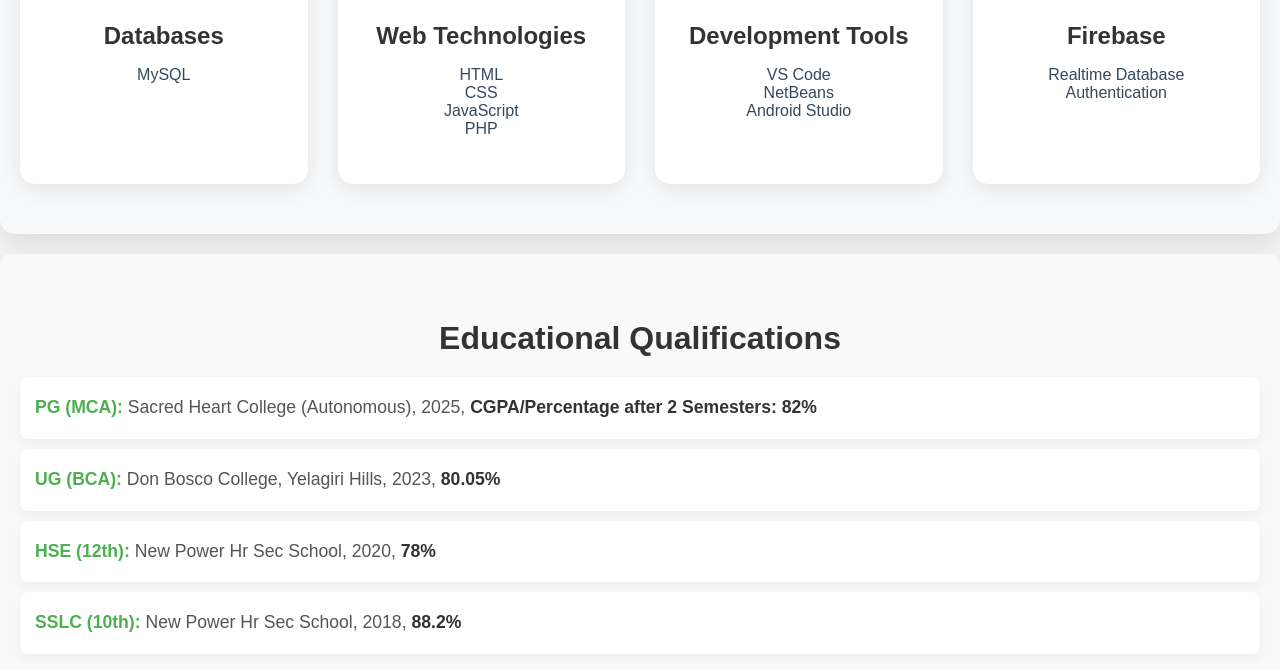
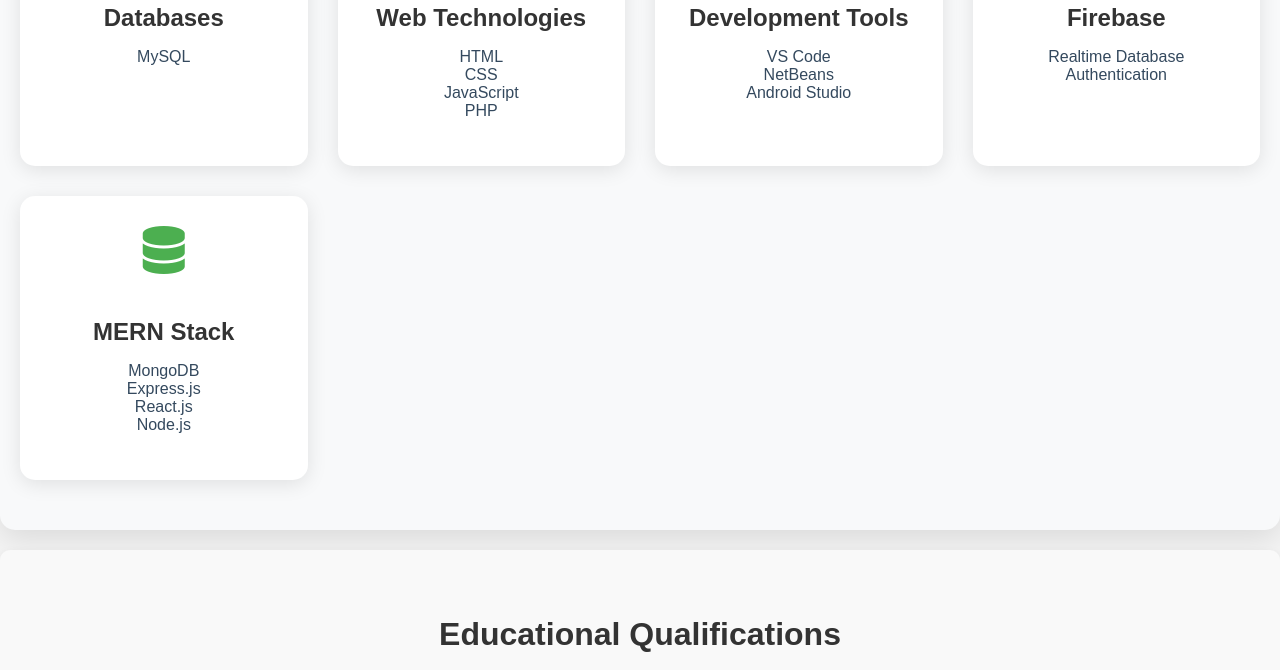
Before and after one commit to Jerinrex/jerin_portfolio, a plain HTML site: page index.html in a window 1280 px wide. Shown: the part 1224-1894 px from the top of the page. Drawn offline with nearby package versions, Linux system fonts and the light colour scheme.

Commit message:
Update index.html

```diff
--- a/index.html
+++ b/index.html
@@ -245,7 +245,7 @@
     <header style="position: relative; padding: 20px; background-color: #0c0c0c;">
         <!-- CV Download -->
         <div style="position: absolute; top: 30px; left: 20px;">
-            <a href="Jerin Rex.G.pdf" download
+            <a href="Jerin rex G.pdf" download
                 style="
                     display: inline-block;
                     text-decoration: none;
@@ -386,7 +386,6 @@
             <h3 style="color: #333; font-size: 1.5em; margin-bottom: 15px;">Frameworks</h3>
             <ul style="list-style: none; padding: 0; color: #34495e;">
                 <li>Laravel</li>
-                <li>React.js</li>
                 <li>.NET (Basic Knowledge)</li>
             </ul>
         </div>
@@ -433,6 +432,17 @@
 
             </ul>
         </div>
+        <div class="skill-box" style="background-color: #fff; padding: 30px 20px; border-radius: 15px; box-shadow: 0 4px 20px rgba(0, 0, 0, 0.1); transition: transform 0.3s ease, box-shadow 0.3s ease; text-align: center;">
+    <i class="fa fa-database" style="font-size: 3em; color: #4CAF50; margin-bottom: 20px;"></i>
+    <h3 style="color: #333; font-size: 1.5em; margin-bottom: 15px;">MERN Stack</h3>
+    <ul style="list-style: none; padding: 0; color: #34495e;">
+        <li>MongoDB</li>
+        <li>Express.js</li>
+        <li>React.js</li>
+        <li>Node.js</li>
+    </ul>
+</div>
+
 
 
 
```
